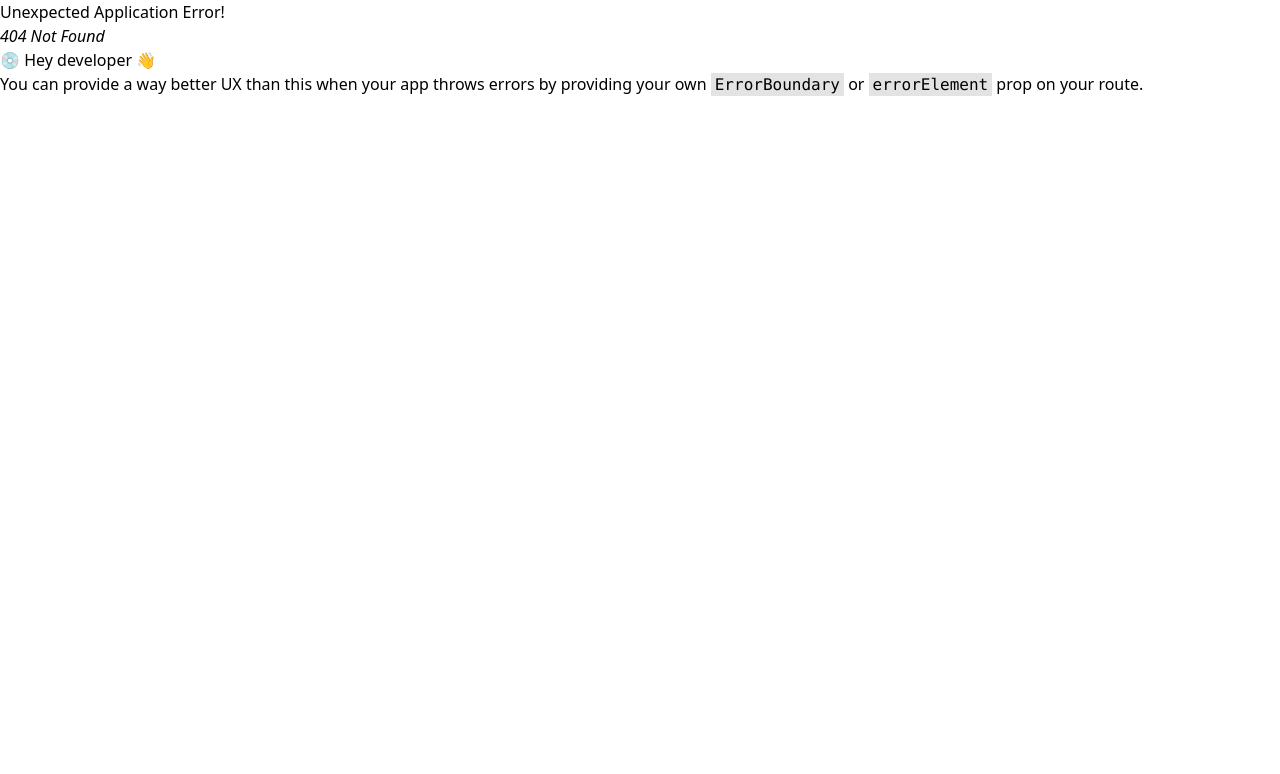
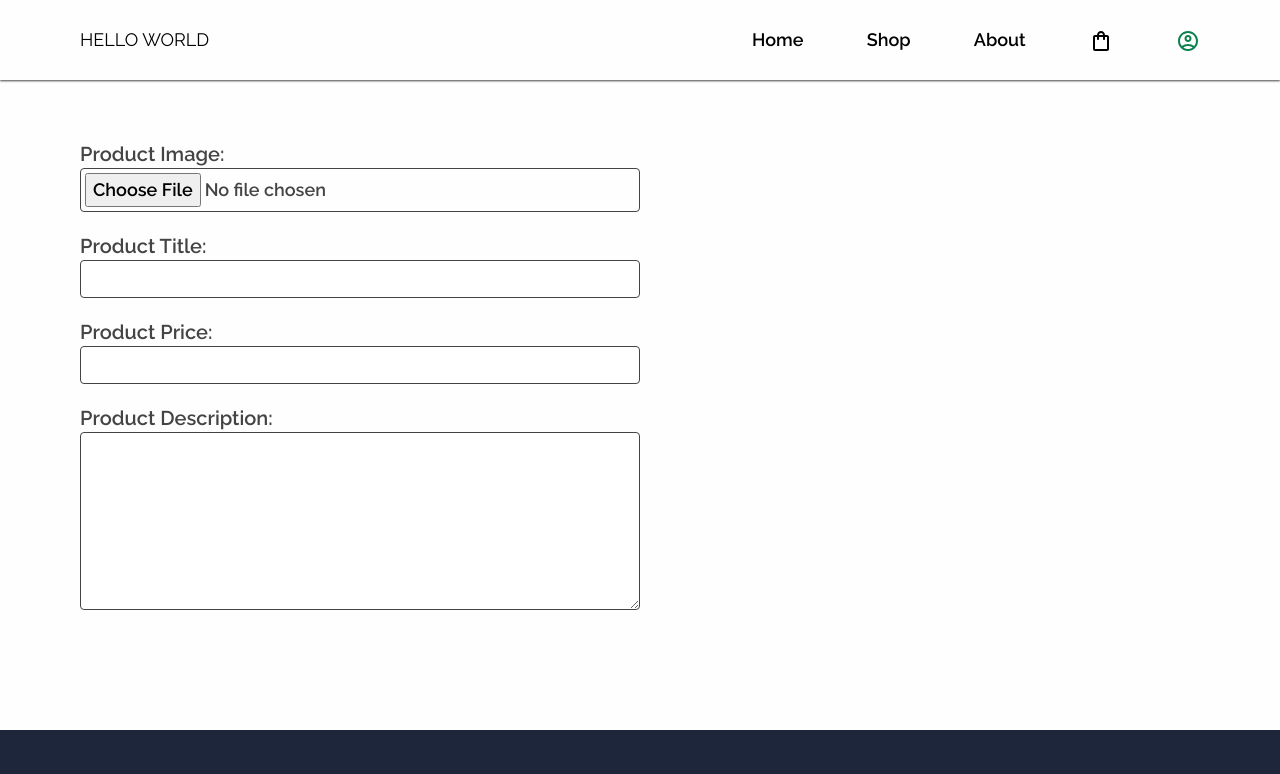
Before and after one commit to Vishvesh-Shrikant/OuthouseClothingWeb, a React (Vite) app: page /account/admin/addProducts in a window 1280 px wide. Before the commit this address had no page. Shown: the top 774 px of the page. Built offline with nearby package versions, Linux system fonts and the light colour scheme.

Commit message:
Admin Page

```diff
--- a/src/Components/Pages/Account/Account.jsx
+++ b/src/Components/Pages/Account/Account.jsx
@@ -2,6 +2,7 @@ import React, { useState } from 'react'
 import orders from '../../../assets/Orders.jpg'
 import address from '../../../assets/address.png'
 import account from '../../../assets/account.png'
+import admin from '../../../assets/Admin.png'
 import ScrollToTop from '../../../ScrollToTop'
 import { Link } from 'react-router-dom'
 import SignInPage from '../SignIn/SignInPage'
@@ -11,6 +12,7 @@ import SignInPage from '../SignIn/SignInPage'
 
 const Account = () => {
   const [loggedin, setLoggedin] = useState(true)
+  const [adminLogin, setAdminLogin]=useState(true)
   return (
     <>
         <ScrollToTop/>
@@ -28,7 +30,7 @@ const Account = () => {
                   <p className='text-4xl max-mobileM:text-3xl font-headings text-black font-semibold'>YOUR ACCOUNT</p>
                   {/* ------------------- YOUR ORDERS ------------------ */}
                   <div className='grid lg:grid-cols-3 sm:grid-cols-2 grid-cols-1 justify-between my-10 gap-10 '>
-                    <Link to='/account/my-orders' className=' px-4 py-6 border border-typography  flex justify-between items-center font-texts font-semibold rounded-md cursor-pointer hover:bg-gray-400/10 max-sm:w-3/4 max-[470px]:w-full'>
+                    <Link to='/account/my-orders' className=' px-4 py-6 border border-typography flex justify-between items-center font-texts font-semibold rounded-md cursor-pointer hover:bg-gray-400/10 max-sm:w-3/4 max-[470px]:w-full'>
                       <img src={orders} className='h-28 max-mobileM:h-24 p-2'/>
                       <div className='h-full flex flex-col justify-center items-start py-6 '>
                         <p className='text-xl font-bold'>Your Orders</p>
@@ -51,6 +53,18 @@ const Account = () => {
                         <p className='text-sm '>View and Edit addresses for orders and gifts</p>
                       </div>
                     </div>
+                    {
+                      adminLogin&&
+                      (
+                        <Link to='/account/admin' className='px-4 py-6 border border-typography  flex justify-between items-center font-texts font-semibold rounded-md cursor-pointer hover:bg-gray-400/10 max-sm:w-3/4 max-[470px]:w-full'>
+                          <img src={admin} className='h-28 max-mobileM:h-24 p-2 '/>
+                          <div className='h-full flex flex-col justify-center items-start py-6 '>
+                            <p className='text-xl font-bold'>ADMIN</p>
+                            <p className='text-sm'>All information and details here</p>
+                          </div>
+                        </Link>
+                      )
+                    }
                   </div>
                 </div>
             </div>
--- /dev/null
+++ b/src/Components/Pages/Account/Admin/AddProducts.jsx
@@ -0,0 +1,32 @@
+import React from 'react'
+
+const AddProducts = () => {
+  return (
+    <div className='mt-20 px-sectionPadding max-md:px-mobileScreenPadding pt-10 font-texts text-typography'>
+      {/*PERSONAL DETAILS */}
+      <div className='w-full mb-10'>
+        {/* NAME */}
+        <div className='flex flex-col justify-center items-start w-1/2 max-sm:w-full my-5'>
+          <p className='text-xl font-semibold mr-1'>Product Image:</p>
+          <input className='border border-typography outline-none font-semibold p-1 text-lg rounded w-full' type='file'/>
+        </div>
+        {/*EMAIL ADDRESS */}
+        <div className='flex flex-col justify-center items-start w-1/2 max-sm:w-full my-5'>
+          <p className='text-xl font-semibold mr-1'>Product Title:</p>
+          <input className='border border-typography outline-none font-semibold p-1 text-lg rounded w-full' type='text'/>
+        </div>
+        {/*PHONE NUMBER */}
+        <div className='flex flex-col justify-center items-start w-1/2 max-sm:w-full my-5'>
+          <p className='text-xl font-semibold mr-1'>Product Price:</p>
+          <input className='border border-typography outline-none font-semibold p-1 text-lg rounded w-full' type='text'/>
+        </div>
+        <div className='flex flex-col justify-center items-start w-1/2 max-sm:w-full my-5'>
+          <p className='text-xl font-semibold mr-1'>Product Description:</p>
+          <textarea rows="6" className='border border-typography outline-none font-semibold p-1 text-lg rounded w-full'/>
+        </div>
+      </div>
+    </div>
+  )
+}
+
+export default AddProducts
--- /dev/null
+++ b/src/Components/Pages/Account/Admin/Admin.jsx
@@ -0,0 +1,33 @@
+import React from 'react'
+import orders from '../../../../assets/Orders.jpg'
+import addProd from '../../../../assets/addProduct.png'
+import { Link } from 'react-router-dom'
+const Admin = () => {
+  return (
+    <>
+        <div className='mt-20 px-sectionPadding max-md:px-mobileScreenPadding pt-'>
+            <div className='mt-10 text-typography font-texts font-semibold grid lg:grid-cols-3 sm:grid-cols-2 grid-cols-1 justify-between my-10 gap-10'>
+              <Link to='/account/admin/addProducts' className=' px-4 py-6 border border-typography  flex justify-between items-center font-texts font-semibold rounded-md cursor-pointer hover:bg-gray-400/10 max-sm:w-3/4 max-[470px]:w-full'>
+                <img src={addProd} className='h-28 max-mobileM:h-24 p-2 '/>
+                <div className='h-full flex flex-col justify-center items-start py-6 '>
+                   <p className='text-xl font-bold'>Add Products</p>
+                  <p className='text-sm '>Add products to the shop</p>
+                </div>
+              </Link>
+              <div className='  px-4 py-6 border border-typography  flex justify-between items-center font-texts font-semibold rounded-md cursor-pointer hover:bg-gray-400/10 max-sm:w-3/4 max-[470px]:w-full'>
+                <img src={orders} className='h-28 max-mobileM:h-24 p-2 '/>
+                <div className='h-full flex flex-col justify-center items-start py-6 '>
+                   <p className='text-xl font-bold'>Orders</p>
+                  <p className='text-sm'>Check details about all orders recieved</p>
+                </div>
+              </div>
+
+
+            </div>
+        </div>
+    </>
+
+  )
+}
+
+export default Admin
--- a/src/Components/Pages/Account/Details/AccDetails.jsx
+++ b/src/Components/Pages/Account/Details/AccDetails.jsx
@@ -45,22 +45,22 @@ const AccDetails = () => {
         <div className='flex justify-between items-center max-sm:w-full max-sm:flex-col my-5'>
           <div className='flex flex-col justify-center items-start w-full max-sm:my-2'>
               <p className='text-xl font-semibold mr-1'>First Name:</p>
-              <input className='border border-typography outline-none font-semibold p-1 text-lg rounded w-5/6 max-sm:w-full'/>
+              <input className='border border-typography outline-none font-semibold p-1 text-lg rounded w-5/6 max-sm:w-full' type='text'/>
           </div>
           <div className='flex flex-col justify-center items-start w-full max-sm:my-2'>
               <p className='text-xl font-semibold mr-1'>Last Name:</p>
-              <input className='border border-typography outline-none font-semibold p-1 text-lg rounded w-5/6 max-sm:w-full'/>
+              <input className='border border-typography outline-none font-semibold p-1 text-lg rounded w-5/6 max-sm:w-full' type='text'/>
           </div>
         </div>
         {/*EMAIL ADDRESS */}
         <div className='flex flex-col justify-center items-start w-1/2 max-sm:w-full my-5'>
           <p className='text-xl font-semibold mr-1'>E-mail address:</p>
-          <input className='border border-typography outline-none font-semibold p-1 text-lg rounded w-full'/>
+          <input className='border border-typography outline-none font-semibold p-1 text-lg rounded w-full' type='text'/>
         </div>
         {/*PHONE NUMBER */}
         <div className='flex flex-col justify-center items-start w-1/2 max-sm:w-full my-5'>
           <p className='text-xl font-semibold mr-1'>Phone Number:</p>
-          <input className='border border-typography outline-none font-semibold p-1 text-lg rounded w-full'/>
+          <input className='border border-typography outline-none font-semibold p-1 text-lg rounded w-full' type='text'/>
         </div>
       </div>
       {/* CHANGE PASSWORD */}
--- a/src/main.jsx
+++ b/src/main.jsx
@@ -12,6 +12,8 @@ import Cart from './Components/Pages/Cart/Cart.jsx'
 import Orders from './Components/Pages/Account/Orders/Orders.jsx'
 import SingleProductDetail from './Components/Pages/Shop/SingleProductDetail.jsx'
 import AccDetails from './Components/Pages/Account/Details/AccDetails.jsx'
+import Admin from './Components/Pages/Account/Admin/Admin.jsx'
+import AddProducts from './Components/Pages/Account/Admin/AddProducts.jsx'
 
 const router = createBrowserRouter(
   createRoutesFromElements(
@@ -25,6 +27,8 @@ const router = createBrowserRouter(
           <Route path='/account' element={<Account/>}/>
           <Route path='/account/my-orders' element={<Orders/>}/>
           <Route path='/account/account-details' element={<AccDetails/>}/>
+          <Route path='/account/admin' element={<Admin/>}/>
+          <Route path='/account/admin/addProducts' element={<AddProducts/>}/>
           <Route path='/cart' element={<Cart/>}/>
           <Route path='/shop/:prodID' element={<SingleProductDetail/>}/>
         </Route>
```
Also changed, not shown: src/assets/Admin.png (added), src/assets/addProduct.png (added).
